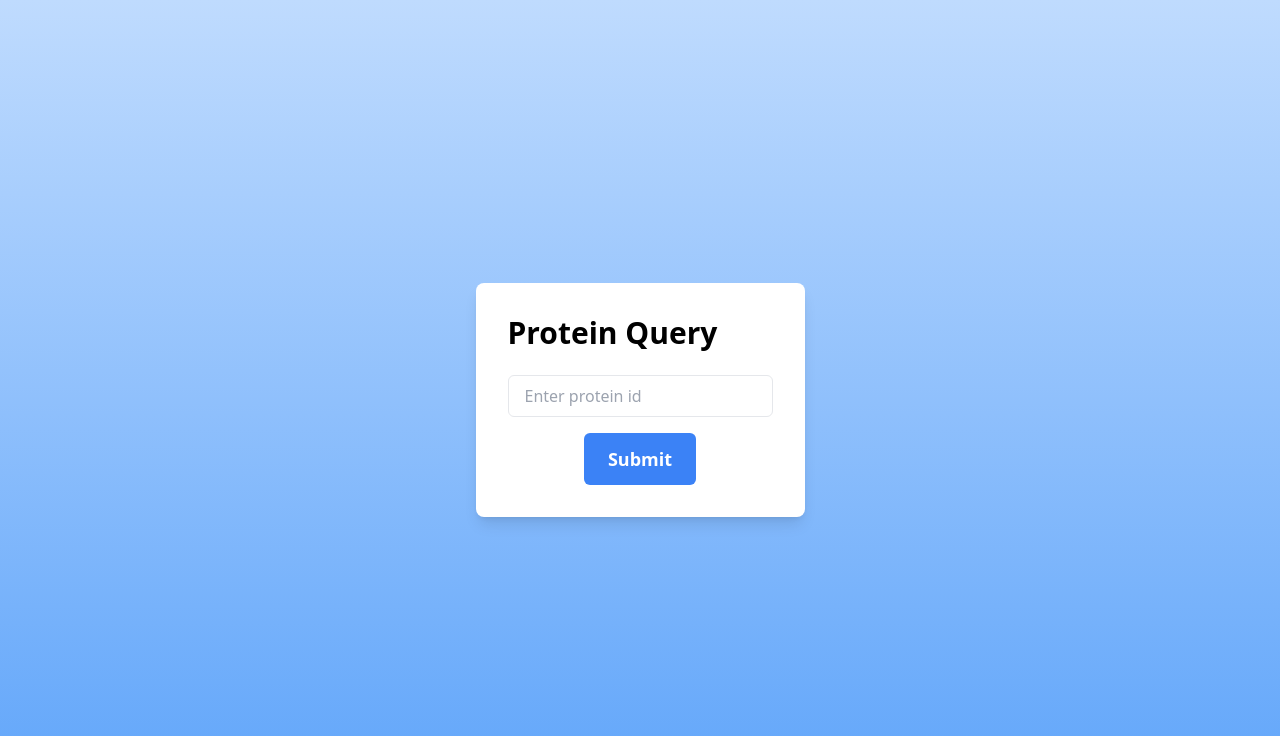
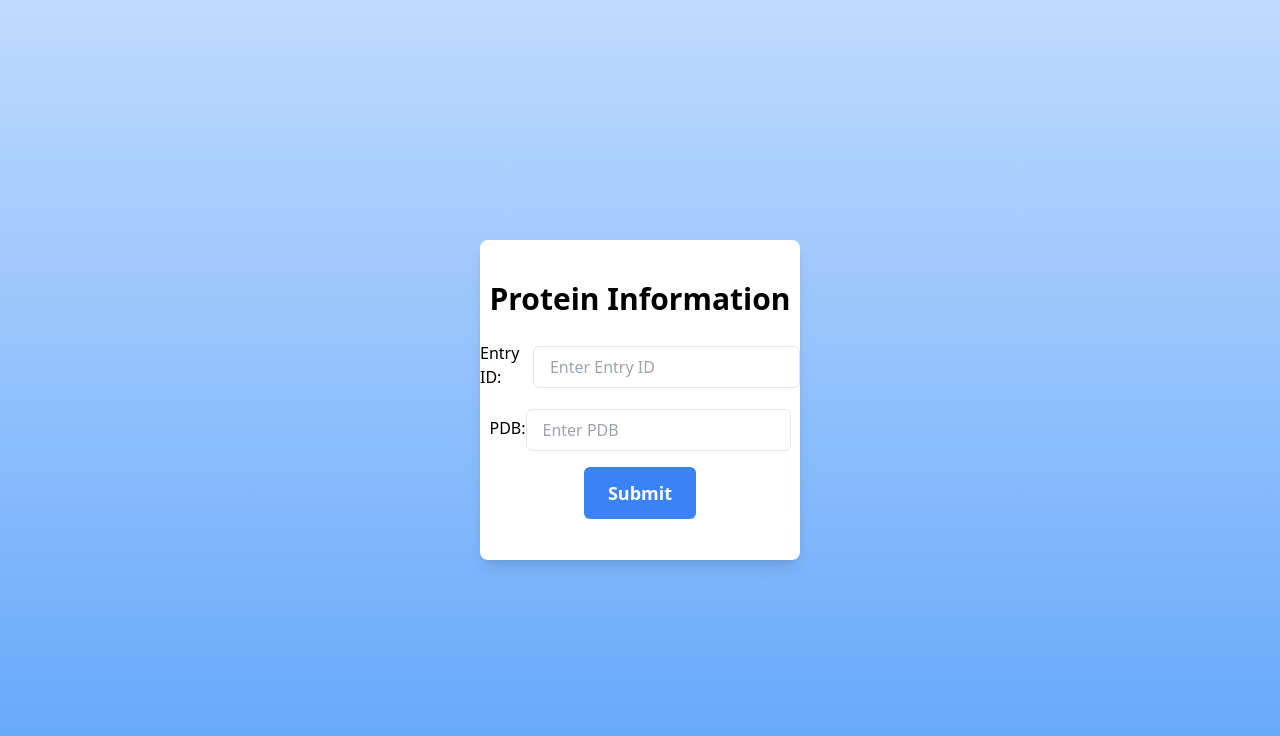
Before and after one commit to nigelteosw/cs2220_project, a Next.js app in the folder cs2220-project/: page /landing in a window 1280 px wide. Shown: the top 736 px of the page. Built offline with nearby package versions, Linux system fonts and the light colour scheme.

Commit message:
Update page.js

```diff
--- a/cs2220-project/app/landing/page.js
+++ b/cs2220-project/app/landing/page.js
@@ -1,17 +1,39 @@
-import Link from 'next/link';
-import styles from '../globals.css'
+import Link from "next/link";
+import styles from "../globals.css";
 
 export default function Page() {
 	return (
 		<div className="min-h-screen flex flex-col justify-center items-center bg-gradient-to-b from-blue-200 to-blue-400">
-      <div className="bg-white p-8 rounded-lg shadow-lg">
-        <h1 className="text-3xl font-semibold mb-6">Protein Query</h1>
+			<div className="flex flex-col items-center justify-center bg-white rounded-lg shadow-lg w-80 h-80">
+				<h1 className="text-3xl text-black font-semibold mb-6">
+					Protein Information
+				</h1>
 				<form className="flex flex-col items-center">
+					<div className="flex items-center mb-4">
+						<label htmlFor="entry" className="text-black mb-1">
+							Entry ID:
+						</label>
 						<input
 							type="text"
-            placeholder="Enter protein id"
-            className="px-4 py-2 border rounded-md focus:outline-none focus:ring focus:border-blue-500 w-full mb-4 text-black"
+							id="entry"
+							name="entry"
+							placeholder="Enter Entry ID"
+							className="px-4 py-2 border rounded-md focus:outline-none focus:ring focus:border-blue-500 w-full text-black"
 						/>
+					</div>
+          <div className="flex items-center mb-4">
+						<label htmlFor="entry" className="text-black mb-1">
+							PDB:
+						</label>
+						<input
+							type="text"
+							id="entry"
+							name="entry"
+							placeholder="Enter PDB"
+							className="px-4 py-2 border rounded-md focus:outline-none focus:ring focus:border-blue-500 w-full text-black"
+						/>
+					</div>
+
 					<button
 						type="submit"
 						className="bg-blue-500 hover:bg-blue-600 text-white px-6 py-3 rounded-md text-lg font-semibold transition duration-300 ease-in-out transform hover:scale-105"
```
Lines whose indentation alone changed are shown as unchanged.
